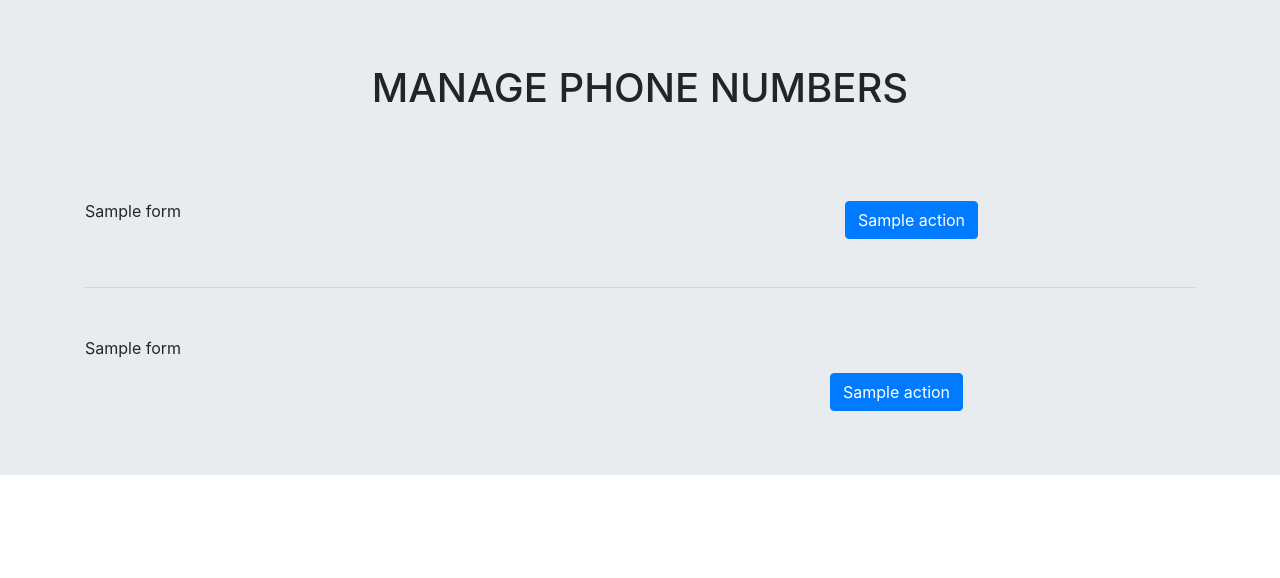
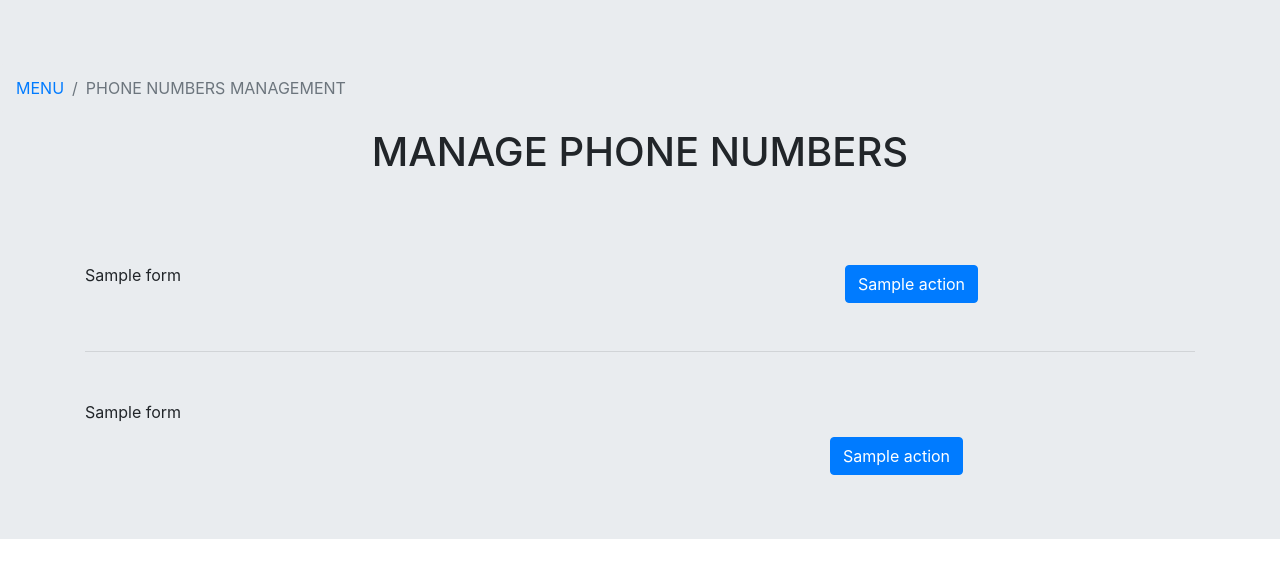
Before and after one commit to simon-the-shark/BetterMemorySugarBot, a Django app: template remider/templates/remider/manage_ph.html in a window 1280 px wide. Shown: the top 578 px of the page. Run offline with Django 3.2, Linux system fonts and the light colour scheme; the template is opened without the code that fills it: most values are stand-ins (such as "Sample title", 1, 10 or a date in 2020); parts of the project's set-up code (start-up, migrations or seed data) failed here and were passed over; some libraries are stand-ins or nearby versions.

Commit message:
added breadcrumb

```diff
--- a/remider/templates/remider/manage_ph.html
+++ b/remider/templates/remider/manage_ph.html
@@ -3,10 +3,16 @@
 
 {% block content %}
     <div class="jumbotron jumbotron-fluid">
+
+        <nav aria-label="breadcrumb">
+            <ol class="breadcrumb">
+                <li class="breadcrumb-item"><a href="{{ menu_url }}">MENU</a></li>
+                <li class="breadcrumb-item active" aria-current="page">PHONE NUMBERS MANAGEMENT</li>
+            </ol>
+        </nav>
         <div align="center">
             <h1 class="display-5"> MANAGE PHONE NUMBERS</h1>
         </div>
-
         {% if info.0 %}
             <div class="container" style="margin-top: 0.3%">
                 <div class="alert alert-success alert-dismissible fade show" role="alert">
--- a/remider/templates/remider/upload.html
+++ b/remider/templates/remider/upload.html
@@ -1,6 +1,12 @@
 {% extends 'core/base.html' %}
 {% load crispy_forms_tags %}
 {% block content %}
+    <nav aria-label="breadcrumb">
+            <ol class="breadcrumb">
+                <li class="breadcrumb-item"><a href="{{ menu_url }}">MENU</a></li>
+                <li class="breadcrumb-item active" aria-current="page">UPLOAD ATriggerVerify.txt FILE</li>
+            </ol>
+        </nav>
     <div class="container">
         <div class="jumbotron">
             <h1 class="display-5">UPLOAD YOUR ATriggerVerify.txt FILE</h1>
```
Also changed, not shown: remider/views.py (+6 -3 lines).
